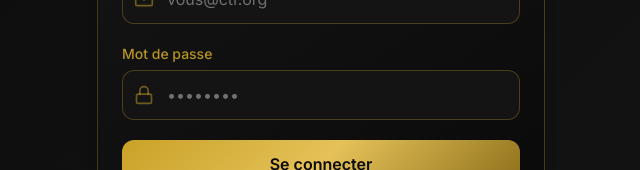
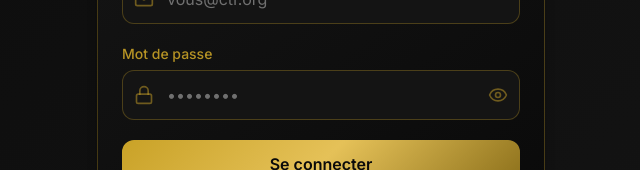
Before and after one commit to Ange-hermann/finance, a Next.js app: page /login in a window 1280 px wide. Shown: the part 612-782 px from the top of the page, without its empty margins (319-959 px from the left). Built offline with nearby package versions, Linux system fonts and the light colour scheme; a web font is replaced by a local one.

Commit message:
Ajout bouton oeil pour afficher/cacher mot de passe (login + UserManager)

```diff
--- /dev/null
+++ b/src/app/api/debug/route.ts
@@ -0,0 +1,10 @@
+import { NextResponse } from "next/server";
+
+export async function GET() {
+  return NextResponse.json({
+    NEXTAUTH_URL: process.env.NEXTAUTH_URL || "MISSING",
+    NEXTAUTH_SECRET: process.env.NEXTAUTH_SECRET ? "SET" : "MISSING",
+    DATABASE_URL: process.env.DATABASE_URL ? "SET" : "MISSING",
+    NODE_ENV: process.env.NODE_ENV || "MISSING",
+  });
+}
--- a/src/app/login/page.tsx
+++ b/src/app/login/page.tsx
@@ -3,13 +3,14 @@
 import { useState } from "react";
 import { signIn } from "next-auth/react";
 import Image from "next/image";
-import { Lock, Mail, Loader2 } from "lucide-react";
+import { Lock, Mail, Loader2, Eye, EyeOff } from "lucide-react";
 import { toast } from "sonner";
 
 export default function LoginPage() {
   const [email, setEmail] = useState("");
   const [password, setPassword] = useState("");
   const [loading, setLoading] = useState(false);
+  const [showPassword, setShowPassword] = useState(false);
 
   const handleSubmit = async (e: React.FormEvent) => {
     e.preventDefault();
@@ -64,13 +65,20 @@ export default function LoginPage() {
             <div className="relative">
               <Lock className="absolute left-3 top-1/2 -translate-y-1/2 w-5 h-5 text-or/50" />
               <input
-                type="password"
+                type={showPassword ? "text" : "password"}
                 required
                 value={password}
                 onChange={(e) => setPassword(e.target.value)}
                 placeholder="••••••••"
-                className="input-noir pl-11 w-full"
+                className="input-noir pl-11 pr-11 w-full"
               />
+              <button
+                type="button"
+                onClick={() => setShowPassword(!showPassword)}
+                className="absolute right-3 top-1/2 -translate-y-1/2 text-or/50 hover:text-or transition-colors"
+              >
+                {showPassword ? <EyeOff className="w-5 h-5" /> : <Eye className="w-5 h-5" />}
+              </button>
             </div>
           </div>
 
--- a/src/components/UserManager.tsx
+++ b/src/components/UserManager.tsx
@@ -2,7 +2,7 @@
 
 import { useState } from "react";
 import { toast } from "sonner";
-import { Loader2, Plus } from "lucide-react";
+import { Loader2, Plus, Eye, EyeOff } from "lucide-react";
 
 interface UserItem {
   id: string;
@@ -17,6 +17,7 @@ interface UserItem {
 export default function UserManager({ users }: { users: UserItem[] }) {
   const [showForm, setShowForm] = useState(false);
   const [loading, setLoading] = useState(false);
+  const [showPassword, setShowPassword] = useState(false);
   const [form, setForm] = useState({
     nom: "",
     email: "",
@@ -126,14 +127,23 @@ export default function UserManager({ users }: { users: UserItem[] }) {
             </div>
             <div className="md:col-span-2">
               <label className="label-or">Mot de passe *</label>
+              <div className="relative">
                 <input
                   required
-                type="password"
+                  type={showPassword ? "text" : "password"}
                   value={form.password}
                   onChange={(e) => setForm({ ...form, password: e.target.value })}
-                className="input-noir w-full"
+                  className="input-noir w-full pr-11"
                   placeholder="••••••••"
                 />
+                <button
+                  type="button"
+                  onClick={() => setShowPassword(!showPassword)}
+                  className="absolute right-3 top-1/2 -translate-y-1/2 text-or/50 hover:text-or transition-colors"
+                >
+                  {showPassword ? <EyeOff className="w-5 h-5" /> : <Eye className="w-5 h-5" />}
+                </button>
+              </div>
             </div>
           </div>
           <button type="submit" disabled={loading} className="btn-or flex items-center gap-2">
```
Lines whose indentation alone changed are shown as unchanged.
